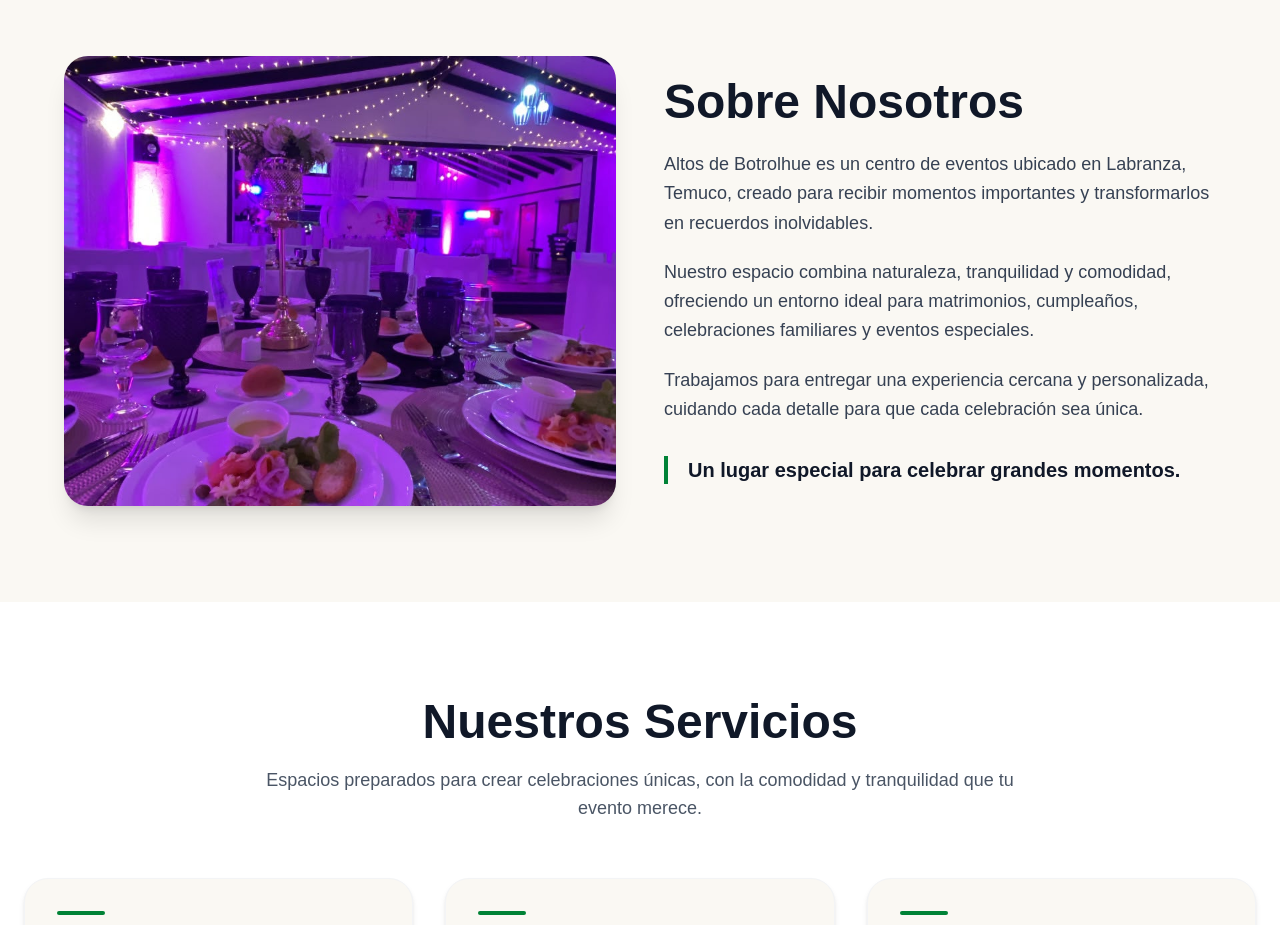
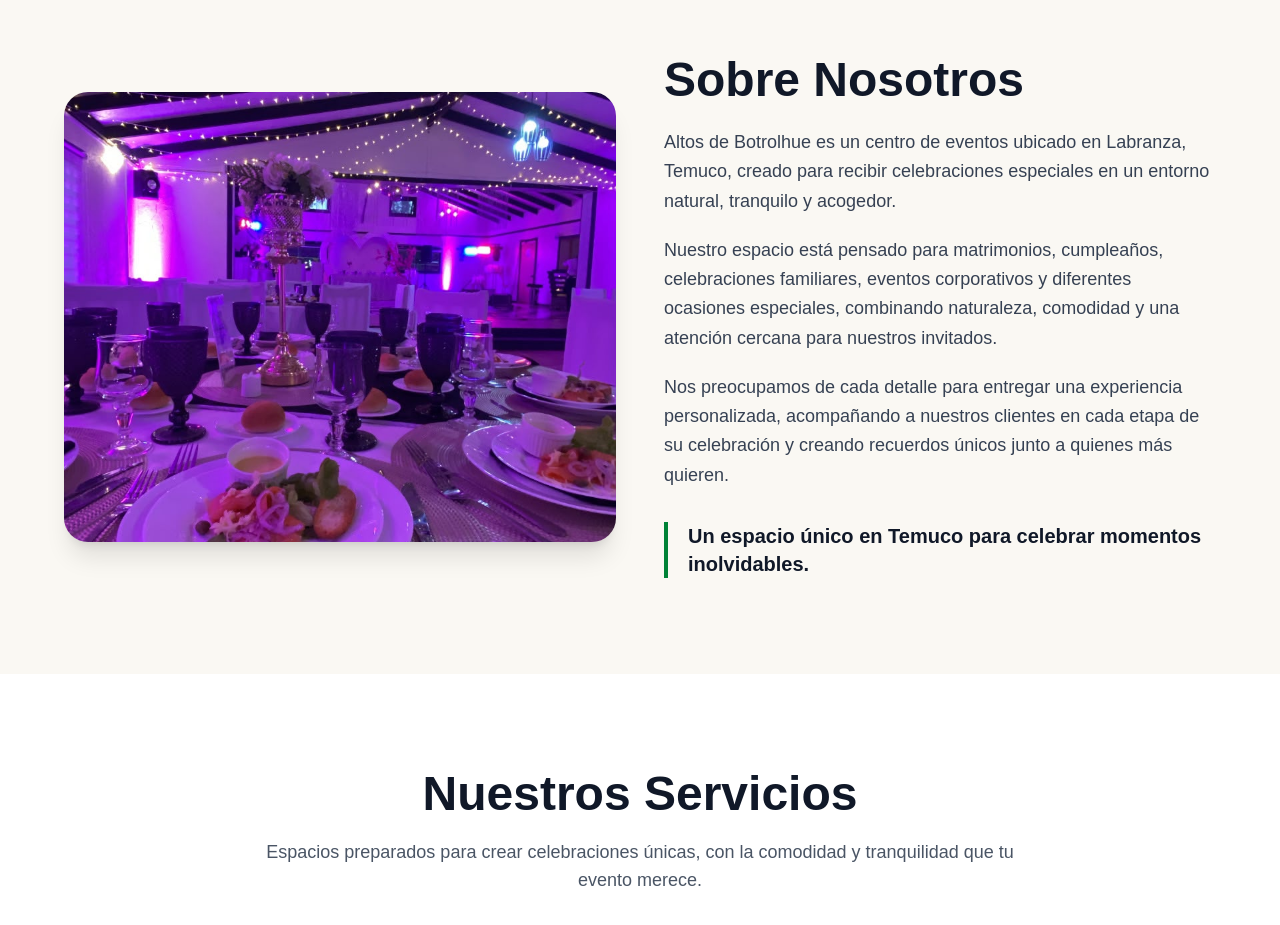
Before and after one commit to Altosdebotrolhue/altos-de-botrolhue, a Next.js app: page / in a window 1280 px wide. Shown: the part 840-1765 px from the top of the page. Built offline with nearby package versions, Linux system fonts and the light colour scheme.

Commit message:
Mejoro sección Sobre Nosotros

```diff
--- a/components/About.tsx
+++ b/components/About.tsx
@@ -4,41 +4,30 @@ export default function About() {
       id="nosotros"
       className="py-24 px-6 bg-[#faf8f3]"
     >
-
       <div className="max-w-6xl mx-auto">
-
 
         <div className="grid md:grid-cols-2 gap-12 items-center">
 
-
           {/* Imagen */}
-
           <div className="
             rounded-3xl
             overflow-hidden
             shadow-xl
           ">
-
             <img
               src="/galeria1.jpg"
-              alt="Altos de Botrolhue"
+              alt="Altos de Botrolhue, centro de eventos en Labranza Temuco"
               className="
                 w-full
                 h-[450px]
                 object-cover
               "
             />
-
           </div>
 
 
-
-
-
           {/* Texto */}
-
           <div>
-
 
             <h2 className="
               text-4xl
@@ -51,7 +40,6 @@ export default function About() {
             </h2>
 
 
-
             <p className="
               text-gray-700
               text-lg
@@ -59,10 +47,9 @@ export default function About() {
               mb-5
             ">
               Altos de Botrolhue es un centro de eventos ubicado en
-              Labranza, Temuco, creado para recibir momentos
-              importantes y transformarlos en recuerdos inolvidables.
+              Labranza, Temuco, creado para recibir celebraciones
+              especiales en un entorno natural, tranquilo y acogedor.
             </p>
-
 
 
             <p className="
@@ -71,11 +58,11 @@ export default function About() {
               leading-relaxed
               mb-5
             ">
-              Nuestro espacio combina naturaleza, tranquilidad y
-              comodidad, ofreciendo un entorno ideal para matrimonios,
-              cumpleaños, celebraciones familiares y eventos especiales.
+              Nuestro espacio está pensado para matrimonios, cumpleaños,
+              celebraciones familiares, eventos corporativos y diferentes
+              ocasiones especiales, combinando naturaleza, comodidad y
+              una atención cercana para nuestros invitados.
             </p>
-
 
 
             <p className="
@@ -83,11 +70,11 @@ export default function About() {
               text-lg
               leading-relaxed
             ">
-              Trabajamos para entregar una experiencia cercana y
-              personalizada, cuidando cada detalle para que cada
-              celebración sea única.
+              Nos preocupamos de cada detalle para entregar una experiencia
+              personalizada, acompañando a nuestros clientes en cada etapa
+              de su celebración y creando recuerdos únicos junto a quienes
+              más quieren.
             </p>
-
 
 
             <div className="
@@ -102,7 +89,7 @@ export default function About() {
                 font-semibold
                 text-gray-900
               ">
-                Un lugar especial para celebrar grandes momentos.
+                Un espacio único en Temuco para celebrar momentos inolvidables.
               </p>
 
             </div>
@@ -110,13 +97,9 @@ export default function About() {
 
           </div>
 
-
         </div>
 
-
       </div>
-
-
     </section>
   );
 }
```
